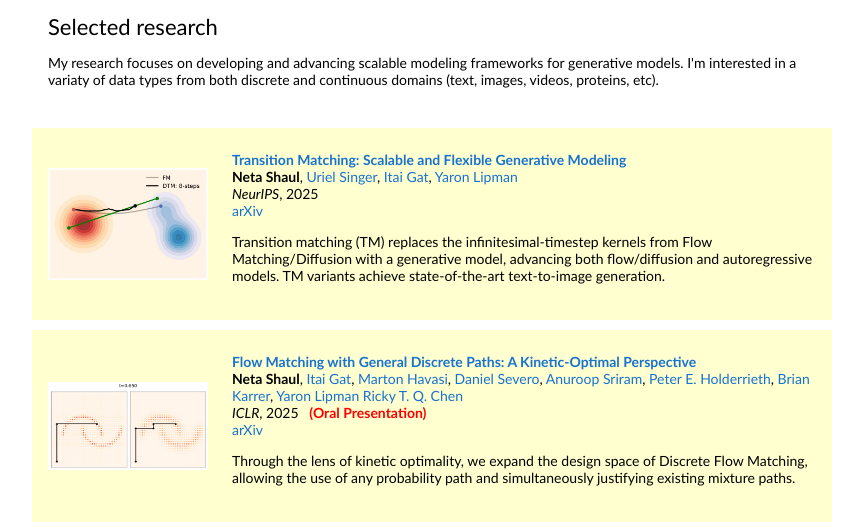
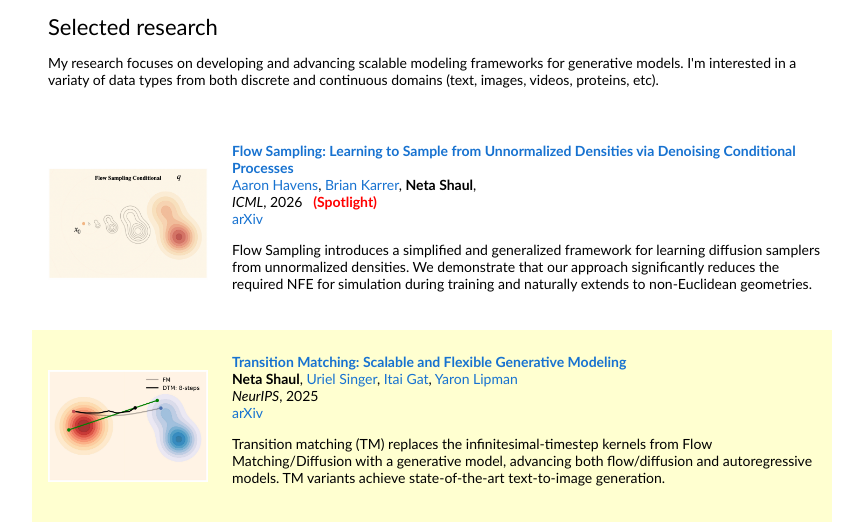
Before and after one commit to neta93/neta93.github.io, a plain HTML site: page index.html in a window 1280 px wide. Shown: the part 246-775 px from the top of the page, without its empty margins (208-1071 px from the left). Drawn offline with Linux system fonts and the light colour scheme.

Commit message:
add flow sampling paper

```diff
--- a/index.html
+++ b/index.html
@@ -48,6 +48,47 @@
           </tbody></table>
 
           <table style="width:100%;border:0px;border-spacing:0px 10px;border-collapse:separate;margin-right:auto;margin-left:auto;"><tbody>
+
+            <tr onmouseout="flow_sampling_stop()" onmouseover="flow_sampling_start()">
+              <td style="padding:16px;width:20%;vertical-align:middle">
+                <div class="one block-default">
+                  <!-- <div class="two" id='flow_sampling_image'><video  width=100% height=100% muted autoplay loop>
+                  <source src="images/flow_sampling.mp4" type="video/mp4">
+                  Your browser does not support the video tag.
+
+                  </video></div> -->
+                  <img src='images/flow_sampling.jpeg' width="160">
+                </div>
+                <script type="text/javascript">
+                  function flow_sampling_start() {
+                    document.getElementById('flow_sampling_image').style.opacity = "1";
+                  }
+
+                  function flow_sampling_stop() {
+                    document.getElementById('flow_sampling_image').style.opacity = "0";
+                  }
+                  flow_sampling_stop()
+                </script>
+              </td>
+              <td style="padding:8px;width:80%;vertical-align:middle">
+                <a href="https://arxiv.org/abs/2605.03984">
+                  <span class="papertitle">Flow Sampling: Learning to Sample from Unnormalized Densities via Denoising Conditional Processes</span>
+                </a>
+                <br>
+                <a href="https://aaronhavens.github.io/">Aaron Havens</a>,
+                <a href="https://scholar.google.com/citations?user=Wewcpo4AAAAJ&hl=en">Brian Karrer</a>,
+                <strong>Neta Shaul</strong>,
+                <br>
+                <em>ICML</em>, 2026 &nbsp <font color="red"><strong>(Spotlight)</strong></font>
+                <br>
+                <a href="https://arxiv.org/abs/2605.03984">arXiv</a>
+                <p></p>
+                <p>
+                  Flow Sampling introduces a simplified and generalized framework for learning diffusion samplers from unnormalized densities. We demonstrate that our approach significantly reduces the required NFE for simulation during training and naturally extends to non-Euclidean geometries.
+                </p>
+              </td>
+            </tr>
+
             <tr onmouseout="transition_matching_stop()" onmouseover="transition_matching_start()"  bgcolor="#ffffd0">
               <td style="padding:16px;width:20%;vertical-align:middle">
                 <div class="one block-default">
```
Also changed, not shown: images/flow_sampling.jpeg (added).
